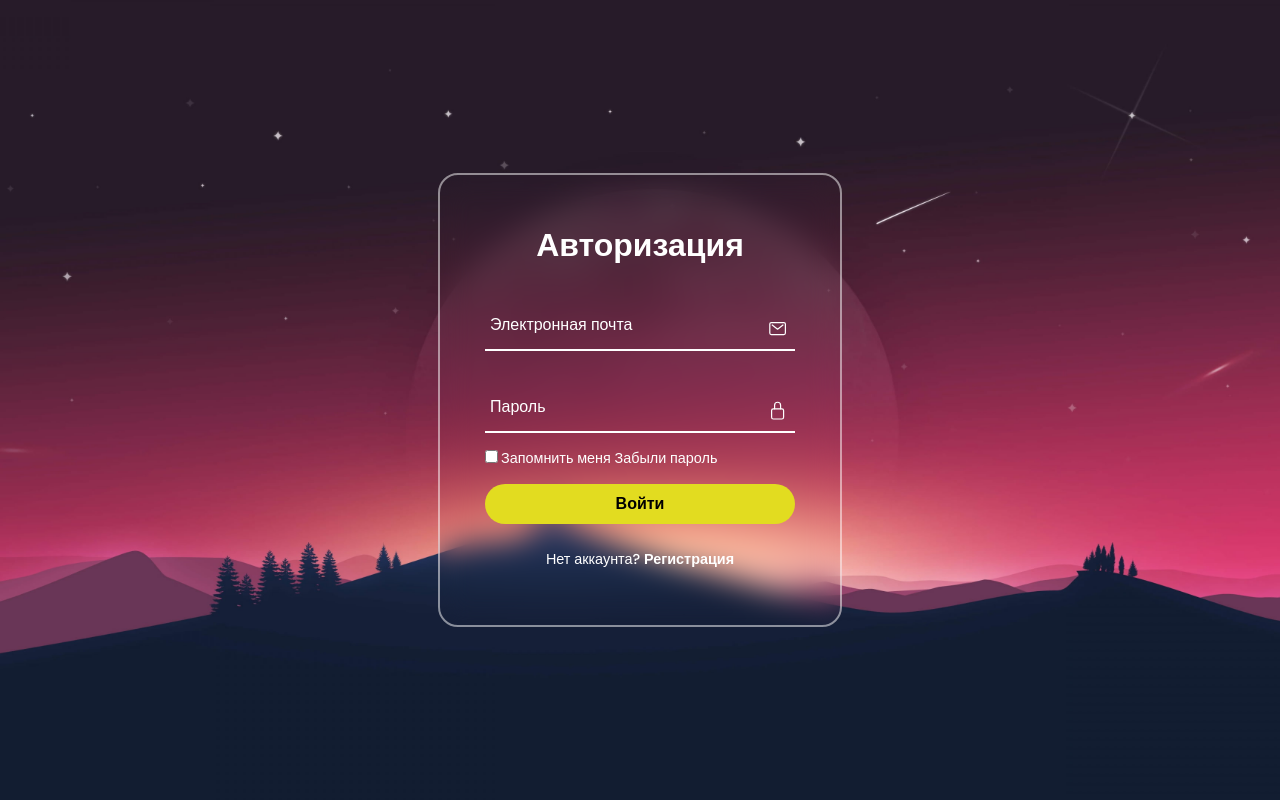
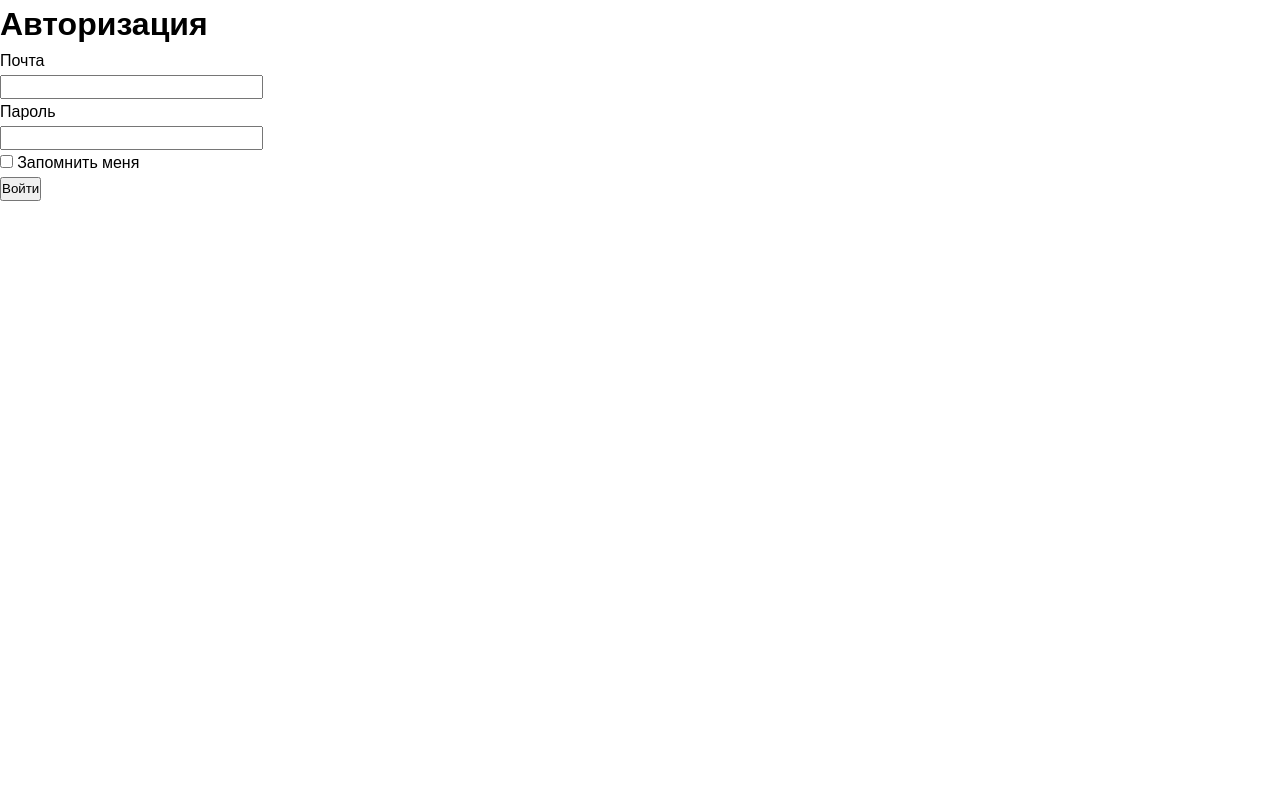
Before and after one commit to danosito/webPj, a Flask app: page /login in a window 1280 px wide. Run offline with Flask 3, Linux system fonts and the light colour scheme; parts of the project's set-up code (start-up, migrations or seed data) failed here and were passed over.

Commit message:
added a lot of work files

```diff
--- a/main.py
+++ b/main.py
@@ -18,7 +18,7 @@
 from flask_login import LoginManager, login_user, login_required, logout_user, current_user
 import sqlite3
 
-app = Flask(__name__)
+app = Flask(__name__, static_folder="static")
 app.config['SECRET_KEY'] = 'yandexlyceum_secret_key'
 login_manager = LoginManager()
 login_manager.init_app(app)
@@ -28,6 +28,7 @@
     password = PasswordField('Пароль', validators=[DataRequired()])
     remember_me = BooleanField('Запомнить меня')
     submit = SubmitField('Войти')
+    print(email, password, remember_me)
 
 @app.route('/logout')
 @login_required
@@ -37,7 +38,7 @@
 
 @app.route("/")
 def index():
-    pass
+    return "hi"
 
 @app.route('/login', methods=['GET', 'POST'])
 def login():
@@ -48,6 +49,7 @@
         if user and user.check_password(form.password.data):
             login_user(user, remember=form.remember_me.data)
             return redirect("/")
+        print()
         return render_template('login.html',
                                message="Неправильный логин или пароль",
                                form=form)
@@ -105,7 +107,7 @@
     return render_template('register.html', title='Регистрация', form=form)
 
 def main():
-    db_session.global_init("")
+    db_session.global_init("for_users.db")
     app.run()
 
 
--- a/templates/login.html
+++ b/templates/login.html
@@ -2,51 +2,34 @@
 <html lang="ru">
   <head>
     <meta charset="UTF-8" />
-    <link rel="stylesheet" href="css/index.css" />
+    <link rel="stylesheet" href="{{ url_for('static',filename='css/index.css') }}" />
     <title>Авторизация | Лицей Академии Яндекса</title>
   </head>
   <body>
-    <section>
-      <div class="form-box">
-        <div class="form-value">
-          <form action="">
-            <h2>Авторизация</h2>
-            <div class="inputbox">
-              <ion-icon name="mail-outline"></ion-icon>
-              <input type="email" required />
-              <label for="">Электронная почта</label>
-            </div>
-            <div class="inputbox">
-              <ion-icon name="lock-closed-outline"></ion-icon>
-              <input type="password" required />
-              <label for="">Пароль</label>
-            </div>
-            <div class="forget">
-              <label for=""
-                ><input type="checkbox" />Запомнить меня
-                <a href="#">Забыли пароль</a></label
-              >
-            </div>
-            <button type="submit" onclick="location.href='main.html'">
-              Войти
-            </button>
-
-            <div class="register">
-              <p>
-                Нет аккаунта? <a href="login.html/registration">Регистрация</a>
-              </p>
-            </div>
-          </form>
-        </div>
-      </div>
-    </section>
-    <script
-      type="module"
-      src="https://unpkg.com/ionicons@5.5.2/dist/ionicons/ionicons.esm.js"
-    ></script>
-    <script
-      nomodule
-      src="https://unpkg.com/ionicons@5.5.2/dist/ionicons/ionicons.js"
-    ></script>
+    <h1>Авторизация</h1>
+    <form action="" method="post">
+        {{ form.hidden_tag() }}
+        <p>
+            {{ form.email.label }}<br>
+            {{ form.email(class="form-control", type="email") }}<br>
+            {% for error in form.email.errors %}
+                <div class="alert alert-danger" role="alert">
+                    {{ error }}
+                </div>
+            {% endfor %}
+        </p>
+        <p>
+            {{ form.password.label }}<br>
+            {{ form.password(class="form-control", type="password") }}<br>
+            {% for error in form.password.errors %}
+                <div class="alert alert-danger" role="alert">
+                    {{ error }}
+                </div>
+            {% endfor %}
+        </p>
+        <p>{{ form.remember_me() }} {{ form.remember_me.label }}</p>
+        <p>{{ form.submit(type="submit", class="btn btn-primary") }}</p>
+        <div>{{ message }}</div>
+    </form>
   </body>
 </html>
```
Also changed, not shown: for_users.db, static/background6.jpg (renamed from templates/background6.jpg), static/css/index.css (renamed from templates/css/index.css), static/css/main.css (renamed from templates/css/main.css), static/css/menu.css (renamed from templates/css/menu.css), static/hu tao.jpg (renamed from templates/hu tao.jpg).
